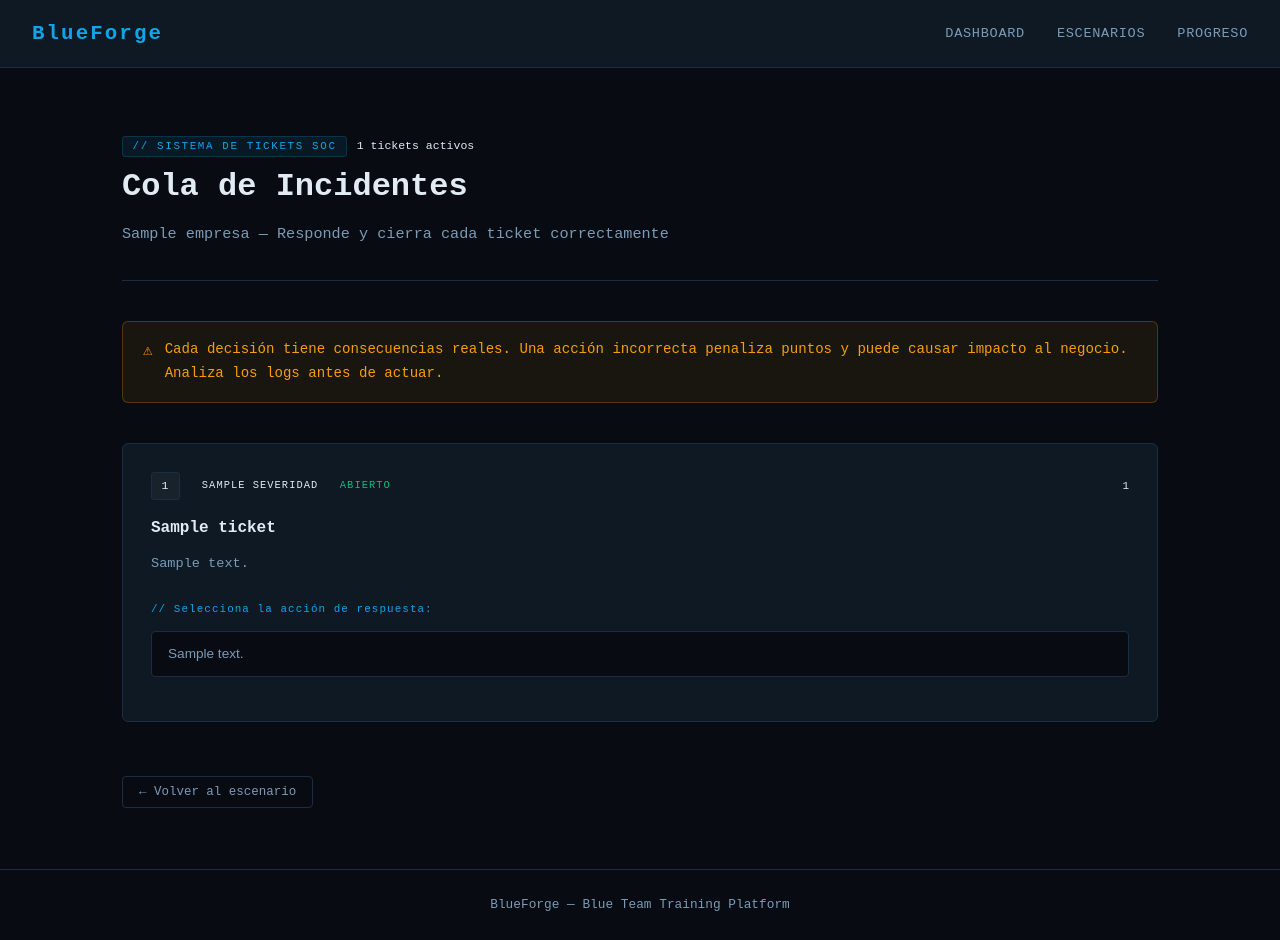
After one commit to mekzzz8/BlueForge, a Flask app: template templates/tickets.html in a window 1280 px wide. The commit adds this page. Run offline with Flask 3, Linux system fonts and the light colour scheme; the template is opened without the code that fills it: most values are stand-ins (such as "Sample title", 1, 10 or a date in 2020); data that the repository does not hold is empty.

Commit message:
feat: SOC ticket system with business impact penalties

```diff
--- a/core/app.py
+++ b/core/app.py
@@ -1,4 +1,4 @@
-from flask import Flask, render_template, jsonify
+from flask import Flask, render_template, jsonify, request, session
 from flask_sqlalchemy import SQLAlchemy
 import os
 
@@ -23,46 +23,118 @@ SCENARIOS = [
         "herramientas": ["Kibana", "Volatility", "Wireshark"],
         "tecnicas_mitre": ["T1566.001", "T1059.001", "T1547.001", "T1486"],
         "objetivos": [
-    {
-        "id": "OBJ-001",
-        "pregunta": "¿Cuál es el nombre del proceso malicioso que inició el ataque?",
-        "categoria": "Threat Hunting",
-        "flag": "svchost_fake.exe",
-        "puntos": 150,
-        "hints": [
-            {"nivel": 1, "coste": 0,   "archivo": "hint-obj001-1.md"},
-            {"nivel": 2, "coste": 50,  "archivo": "hint-obj001-2.md"},
-            {"nivel": 3, "coste": 100, "archivo": "hint-obj001-3.md"}
+            {
+                "id": "OBJ-001",
+                "pregunta": "¿Cuál es el nombre del proceso malicioso que inició el ataque?",
+                "categoria": "Threat Hunting",
+                "flag": "svchost_fake.exe",
+                "puntos": 150,
+                "hints": [
+                    {"nivel": 1, "coste": 0,   "archivo": "hint-obj001-1.md"},
+                    {"nivel": 2, "coste": 50,  "archivo": "hint-obj001-2.md"},
+                    {"nivel": 3, "coste": 100, "archivo": "hint-obj001-3.md"}
+                ]
+            },
+            {
+                "id": "OBJ-002",
+                "pregunta": "¿Qué dirección IP externa contactó el malware durante la fase C2?",
+                "categoria": "Network Forensics",
+                "flag": "185.220.101.47",
+                "puntos": 200,
+                "hints": [
+                    {"nivel": 1, "coste": 0,   "archivo": "hint-obj002-1.md"},
+                    {"nivel": 2, "coste": 50,  "archivo": "hint-obj002-2.md"},
+                    {"nivel": 3, "coste": 100, "archivo": "hint-obj002-3.md"}
+                ]
+            },
+            {
+                "id": "OBJ-003",
+                "pregunta": "¿Qué clave de registro usó el malware para establecer persistencia?",
+                "categoria": "Incident Response",
+                "flag": "HKLM\\SOFTWARE\\Microsoft\\Windows\\CurrentVersion\\Run",
+                "puntos": 250,
+                "hints": [
+                    {"nivel": 1, "coste": 0,   "archivo": "hint-obj003-1.md"},
+                    {"nivel": 2, "coste": 50,  "archivo": "hint-obj003-2.md"},
+                    {"nivel": 3, "coste": 100, "archivo": "hint-obj003-3.md"}
+                ]
+            }
+        ],
+        "tickets": [
+            {
+                "id": "TKT-001",
+                "titulo": "Alerta: Proceso sospechoso detectado en WKSTN-042",
+                "severidad": "alta",
+                "descripcion": "El EDR ha detectado la creación de svchost_fake.exe desde C:\\Users\\Public\\. El proceso estableció conexión saliente a IP externa. Host afectado: WKSTN-042, Usuario: j.martinez.",
+                "acciones": [
+                    {
+                        "id": "A1",
+                        "texto": "Aislar el host WKSTN-042 de la red inmediatamente",
+                        "puntos": 100,
+                        "impacto": 0,
+                        "correcto": True,
+                        "feedback": "Correcto. Aislar el host evita propagación lateral y corta la comunicación C2 sin afectar al negocio."
+                    },
+                    {
+                        "id": "A2",
+                        "texto": "Apagar el servidor de base de datos para contener la amenaza",
+                        "puntos": -200,
+                        "impacto": 200,
+                        "correcto": False,
+                        "feedback": "Incorrecto. Apagar el servidor de BD en horario laboral causa pérdida de datos y paraliza operaciones."
+                    },
+                    {
+                        "id": "A3",
+                        "texto": "Notificar al CISO y abrir proceso formal de Incident Response",
+                        "puntos": 150,
+                        "impacto": 0,
+                        "correcto": True,
+                        "feedback": "Correcto. Escalar al CISO es obligatorio ante un incidente confirmado. Activa el proceso IR formal."
+                    },
+                    {
+                        "id": "A4",
+                        "texto": "Ignorar la alerta — puede ser un falso positivo",
+                        "puntos": -300,
+                        "impacto": 300,
+                        "correcto": False,
+                        "feedback": "Incorrecto. Ignorar una alerta de proceso sospechoso con conexión C2 activa es una negligencia grave."
+                    }
+                ]
+            },
+            {
+                "id": "TKT-002",
+                "titulo": "Alerta: Modificación de clave de registro Run detectada",
+                "severidad": "media",
+                "descripcion": "Sysmon reporta modificación de HKLM\\SOFTWARE\\Microsoft\\Windows\\CurrentVersion\\Run en WKSTN-042. Valor añadido: svchost_update apuntando a C:\\Users\\Public\\.",
+                "acciones": [
+                    {
+                        "id": "B1",
+                        "texto": "Documentar el IOC y añadirlo a las reglas de detección del SIEM",
+                        "puntos": 100,
+                        "impacto": 0,
+                        "correcto": True,
+                        "feedback": "Correcto. Documentar IOCs mejora la detección futura y enriquece la inteligencia de amenazas."
+                    },
+                    {
+                        "id": "B2",
+                        "texto": "Eliminar la clave de registro sin preservar evidencias forenses",
+                        "puntos": -150,
+                        "impacto": 150,
+                        "correcto": False,
+                        "feedback": "Incorrecto. Eliminar evidencias antes de preservarlas destruye la cadena de custodia forense."
+                    },
+                    {
+                        "id": "B3",
+                        "texto": "Realizar volcado de memoria del host antes de cualquier acción",
+                        "puntos": 200,
+                        "impacto": 0,
+                        "correcto": True,
+                        "feedback": "Correcto. El volcado de memoria captura el estado del malware en ejecución — información crítica para el análisis forense."
+                    }
+                ]
+            }
         ]
     },
-    {
-        "id": "OBJ-002",
-        "pregunta": "¿Qué dirección IP externa contactó el malware durante la fase C2?",
-        "categoria": "Network Forensics",
-        "flag": "185.220.101.47",
-        "puntos": 200,
-        "hints": [
-            {"nivel": 1, "coste": 0,   "archivo": "hint-obj002-1.md"},
-            {"nivel": 2, "coste": 50,  "archivo": "hint-obj002-2.md"},
-            {"nivel": 3, "coste": 100, "archivo": "hint-obj002-3.md"}
-        ]
-    },
-    {
-        "id": "OBJ-003",
-        "pregunta": "¿Qué clave de registro usó el malware para establecer persistencia?",
-        "categoria": "Incident Response",
-        "flag": "HKLM\\SOFTWARE\\Microsoft\\Windows\\CurrentVersion\\Run",
-        "puntos": 250,
-        "hints": [
-            {"nivel": 1, "coste": 0,   "archivo": "hint-obj003-1.md"},
-            {"nivel": 2, "coste": 50,  "archivo": "hint-obj003-2.md"},
-            {"nivel": 3, "coste": 100, "archivo": "hint-obj003-3.md"}
-        ]
-    }
-]
-
-    },
-
     {
         "id": "sc-002",
         "nombre": "Operación SilentMove",
@@ -76,9 +148,11 @@ SCENARIOS = [
     }
 ]
 
+
 @app.route('/')
 def dashboard():
     return render_template('dashboard.html', scenarios=SCENARIOS)
+
 
 @app.route('/scenario/<scenario_id>')
 def scenario(scenario_id):
@@ -87,10 +161,9 @@ def scenario(scenario_id):
         return "Escenario no encontrado", 404
     return render_template('scenario.html', scenario=sc)
 
+
 @app.route('/submit/<scenario_id>/<obj_id>', methods=['POST'])
 def submit(scenario_id, obj_id):
-    from flask import request, session
-
     sc = next((s for s in SCENARIOS if s['id'] == scenario_id), None)
     if sc is None:
         return jsonify({"error": "Escenario no encontrado"}), 404
@@ -99,17 +172,11 @@ def submit(scenario_id, obj_id):
     if obj is None:
         return jsonify({"error": "Objetivo no encontrado"}), 404
 
-    # Inicializar progreso en sesión si no existe
     if 'progreso' not in session:
         session['progreso'] = {}
 
-    # Si ya fue resuelto no hacer nada
     if obj_id in session['progreso']:
-        return jsonify({
-            "correcta": True,
-            "mensaje": "Ya resolviste este objetivo.",
-            "puntos": 0
-        })
+        return jsonify({"correcta": True, "mensaje": "Ya resolviste este objetivo.", "puntos": 0})
 
     respuesta = request.form.get('respuesta', '').strip()
     correcta = respuesta == obj['flag']
@@ -127,29 +194,32 @@ def submit(scenario_id, obj_id):
         "puntos": obj['puntos'] if correcta else 0
     })
 
+
 @app.route('/api/progreso')
 def api_progreso():
-    from flask import session
     progreso = session.get('progreso', {})
+    tickets_resueltos = session.get('tickets_resueltos', {})
     total_puntos = sum(v['puntos'] for v in progreso.values())
+    total_puntos += sum(v['puntos'] for v in tickets_resueltos.values())
     return jsonify({
         "objetivos_resueltos": list(progreso.keys()),
+        "tickets_resueltos": tickets_resueltos,
         "total_puntos": total_puntos
     })
+
 
 @app.route('/health')
 def health():
     return jsonify({"status": "online", "platform": "BlueForge"})
 
+
 @app.route('/progress')
 def progress():
     return render_template('progress.html')
 
+
 @app.route('/hint/<scenario_id>/<obj_id>/<int:nivel>', methods=['POST'])
 def get_hint(scenario_id, obj_id, nivel):
-    from flask import session
-    import os
-
     sc = next((s for s in SCENARIOS if s['id'] == scenario_id), None)
     if sc is None:
         return jsonify({"error": "Escenario no encontrado"}), 404
@@ -162,13 +232,11 @@ def get_hint(scenario_id, obj_id, nivel):
     if hint is None:
         return jsonify({"error": "Hint no encontrado"}), 404
 
-    # Inicializar hints en sesión
     if 'hints_usados' not in session:
         session['hints_usados'] = {}
 
     hint_key = f"{obj_id}-nivel{nivel}"
 
-    # Si ya fue usado devolver el contenido sin cobrar
     if hint_key in session['hints_usados']:
         return jsonify({
             "contenido": session['hints_usados'][hint_key],
@@ -176,33 +244,18 @@ def get_hint(scenario_id, obj_id, nivel):
             "ya_usado": True
         })
 
-    # Verificar puntos suficientes para hints de pago
     if hint['coste'] > 0:
-        total_puntos = sum(
-            v['puntos'] for v in session.get('progreso', {}).values()
-        )
+        total_puntos = sum(v['puntos'] for v in session.get('progreso', {}).values())
         hints_gastados = sum(
             h['coste'] for h in session['hints_usados'].values()
             if isinstance(h, dict) and 'coste' in h
         )
         puntos_disponibles = total_puntos - hints_gastados
         if puntos_disponibles < hint['coste']:
-            return jsonify({
-                "error": f"Puntos insuficientes. Necesitas {hint['coste']} pts."
-            }), 403
+            return jsonify({"error": f"Puntos insuficientes. Necesitas {hint['coste']} pts."}), 403
 
-    # Leer el archivo de hint
-    hint_path = os.path.join(
-        '..', 'scenarios', scenario_id + '-ransomware',
-        'hints', hint['archivo']
-    )
-
-    # Ruta absoluta desde la raíz del proyecto
     base_dir = os.path.dirname(os.path.dirname(os.path.abspath(__file__)))
-    hint_path = os.path.join(
-        base_dir, 'scenarios', 'sc-001-ransomware',
-        'hints', hint['archivo']
-    )
+    hint_path = os.path.join(base_dir, 'scenarios', 'sc-001-ransomware', 'hints', hint['archivo'])
 
     try:
         with open(hint_path, 'r', encoding='utf-8') as f:
@@ -210,7 +263,6 @@ def get_hint(scenario_id, obj_id, nivel):
     except FileNotFoundError:
         return jsonify({"error": "Archivo de hint no encontrado"}), 404
 
-    # Guardar en sesión
     session['hints_usados'][hint_key] = contenido
     session.modified = True
 
@@ -220,6 +272,7 @@ def get_hint(scenario_id, obj_id, nivel):
         "nivel": nivel,
         "ya_usado": False
     })
+
 
 @app.route('/logs/<scenario_id>')
 def ver_logs(scenario_id):
@@ -235,5 +288,51 @@ def ver_logs(scenario_id):
 
     return render_template('logs.html', eventos=eventos, scenario_id=scenario_id)
 
+
+@app.route('/tickets/<scenario_id>')
+def tickets(scenario_id):
+    sc = next((s for s in SCENARIOS if s['id'] == scenario_id), None)
+    if sc is None:
+        return "Escenario no encontrado", 404
+    return render_template('tickets.html', scenario=sc, tickets=sc.get('tickets', []))
+
+
+@app.route('/ticket/accion/<scenario_id>/<ticket_id>/<accion_id>', methods=['POST'])
+def ticket_accion(scenario_id, ticket_id, accion_id):
+    sc = next((s for s in SCENARIOS if s['id'] == scenario_id), None)
+    if sc is None:
+        return jsonify({"error": "Escenario no encontrado"}), 404
+
+    ticket = next((t for t in sc.get('tickets', []) if t['id'] == ticket_id), None)
+    if ticket is None:
+        return jsonify({"error": "Ticket no encontrado"}), 404
+
+    accion = next((a for a in ticket['acciones'] if a['id'] == accion_id), None)
+    if accion is None:
+        return jsonify({"error": "Accion no encontrada"}), 404
+
+    if 'tickets_resueltos' not in session:
+        session['tickets_resueltos'] = {}
+
+    ticket_key = f"{scenario_id}-{ticket_id}"
+    if ticket_key in session['tickets_resueltos']:
+        return jsonify({"error": "Ticket ya cerrado", "ya_resuelto": True})
+
+    session['tickets_resueltos'][ticket_key] = {
+        "accion_id": accion_id,
+        "correcto": accion['correcto'],
+        "puntos": accion['puntos']
+    }
+    session.modified = True
+
+    return jsonify({
+        "correcto": accion['correcto'],
+        "feedback": accion['feedback'],
+        "puntos": accion['puntos'],
+        "impacto": accion['impacto']
+    })
+
+
+
 if __name__ == '__main__':
     app.run(debug=True, host='0.0.0.0', port=5001)
--- a/static/css/style.css
+++ b/static/css/style.css
@@ -841,3 +841,208 @@ footer {
     background: rgba(14,165,233,0.1);
     border-color: var(--blue);
 }
+
+/* ── TICKETS ── */
+.tickets-header {
+    padding-bottom: 2rem;
+    border-bottom: 1px solid var(--border);
+}
+
+.tickets-header h1 {
+    font-size: 2rem;
+    color: var(--text);
+    margin-bottom: 0.5rem;
+}
+
+.alert-box {
+    display: flex;
+    gap: 0.75rem;
+    align-items: flex-start;
+    background: rgba(245,158,11,0.07);
+    border: 1px solid rgba(245,158,11,0.25);
+    border-radius: 6px;
+    padding: 1rem 1.25rem;
+    font-size: 0.88rem;
+    color: var(--amber);
+    line-height: 1.7;
+}
+
+.alert-icon { flex-shrink: 0; font-size: 1rem; }
+
+.tickets-list {
+    display: flex;
+    flex-direction: column;
+    gap: 1.5rem;
+}
+
+.ticket-card {
+    background: var(--panel);
+    border: 1px solid var(--border);
+    border-radius: 6px;
+    padding: 1.75rem;
+    transition: border-color 0.2s;
+}
+
+.ticket-card:hover { border-color: var(--border2); }
+
+.ticket-header {
+    display: flex;
+    justify-content: space-between;
+    align-items: center;
+    margin-bottom: 1rem;
+}
+
+.ticket-left {
+    display: flex;
+    align-items: center;
+    gap: 0.75rem;
+}
+
+.ticket-id {
+    font-family: 'Courier New', monospace;
+    font-size: 0.72rem;
+    color: var(--text3);
+    letter-spacing: 0.1em;
+    background: rgba(255,255,255,0.04);
+    padding: 0.2rem 0.6rem;
+    border-radius: 3px;
+    border: 1px solid var(--border);
+}
+
+.ticket-severidad {
+    font-family: 'Courier New', monospace;
+    font-size: 0.65rem;
+    padding: 0.2rem 0.6rem;
+    border-radius: 3px;
+    letter-spacing: 0.1em;
+}
+
+.sev-alta {
+    background: rgba(239,68,68,0.1);
+    color: var(--red);
+    border: 1px solid rgba(239,68,68,0.25);
+}
+
+.sev-media {
+    background: rgba(245,158,11,0.1);
+    color: var(--amber);
+    border: 1px solid rgba(245,158,11,0.25);
+}
+
+.sev-baja {
+    background: rgba(16,185,129,0.1);
+    color: var(--green);
+    border: 1px solid rgba(16,185,129,0.25);
+}
+
+.ticket-estado {
+    font-family: 'Courier New', monospace;
+    font-size: 0.65rem;
+    color: var(--green);
+    letter-spacing: 0.1em;
+}
+
+.estado-cerrado { color: var(--text3); }
+
+.ticket-scenario {
+    font-family: 'Courier New', monospace;
+    font-size: 0.68rem;
+    color: var(--text3);
+}
+
+.ticket-titulo {
+    font-size: 1rem;
+    font-weight: 600;
+    color: var(--text);
+    margin-bottom: 0.75rem;
+    line-height: 1.5;
+}
+
+.ticket-desc {
+    font-size: 0.85rem;
+    color: var(--text2);
+    line-height: 1.8;
+    margin-bottom: 1.5rem;
+}
+
+.ticket-acciones {
+    margin-bottom: 1rem;
+}
+
+.acciones-label {
+    font-family: 'Courier New', monospace;
+    font-size: 0.68rem;
+    color: var(--blue);
+    letter-spacing: 0.1em;
+    margin-bottom: 0.75rem;
+}
+
+.acciones-list {
+    display: flex;
+    flex-direction: column;
+    gap: 0.5rem;
+}
+
+.accion-btn {
+    background: var(--bg);
+    border: 1px solid var(--border);
+    border-radius: 4px;
+    padding: 0.75rem 1rem;
+    color: var(--text2);
+    font-size: 0.85rem;
+    text-align: left;
+    cursor: pointer;
+    transition: all 0.2s;
+    line-height: 1.5;
+}
+
+.accion-btn:hover:not(:disabled) {
+    border-color: var(--blue);
+    color: var(--text);
+    background: rgba(14,165,233,0.04);
+}
+
+.accion-btn:disabled { cursor: not-allowed; opacity: 0.5; }
+
+.accion-correcta {
+    border-color: var(--green) !important;
+    background: rgba(16,185,129,0.08) !important;
+    color: var(--green) !important;
+    opacity: 1 !important;
+}
+
+.accion-incorrecta {
+    border-color: var(--red) !important;
+    background: rgba(239,68,68,0.08) !important;
+    color: var(--red) !important;
+    opacity: 1 !important;
+}
+
+.ticket-feedback {
+    font-size: 0.85rem;
+    line-height: 1.7;
+    padding: 0.75rem 1rem;
+    border-radius: 4px;
+    display: none;
+}
+
+.feedback-correcto {
+    display: block;
+    background: rgba(16,185,129,0.08);
+    border: 1px solid rgba(16,185,129,0.25);
+    color: var(--green);
+}
+
+.feedback-incorrecto {
+    display: block;
+    background: rgba(239,68,68,0.08);
+    border: 1px solid rgba(239,68,68,0.25);
+    color: var(--red);
+}
+
+.feedback-info {
+    display: block;
+    background: rgba(14,165,233,0.08);
+    border: 1px solid rgba(14,165,233,0.25);
+    color: var(--blue);
+}
--- /dev/null
+++ b/templates/tickets.html
@@ -0,0 +1,116 @@
+{% extends 'base.html' %}
+
+{% block title %}Tickets — {{ scenario.nombre }}{% endblock %}
+
+{% block content %}
+
+<div class="tickets-header">
+    <div class="tickets-meta">
+        <span class="logs-badge">// SISTEMA DE TICKETS SOC</span>
+        <span class="logs-count">{{ tickets | length }} tickets activos</span>
+    </div>
+    <h1>Cola de Incidentes</h1>
+    <p class="subtitle">{{ scenario.empresa }} — Responde y cierra cada ticket correctamente</p>
+</div>
+
+<div class="alert-box">
+    <span class="alert-icon">⚠</span>
+    <span>Cada decisión tiene consecuencias reales. Una acción incorrecta penaliza puntos y puede causar impacto al negocio. Analiza los logs antes de actuar.</span>
+</div>
+
+<div class="tickets-list">
+    {% for ticket in tickets %}
+    <div class="ticket-card" id="tkt-{{ ticket.id }}">
+        <div class="ticket-header">
+            <div class="ticket-left">
+                <span class="ticket-id">{{ ticket.id }}</span>
+                <span class="ticket-severidad sev-{{ ticket.severidad }}">{{ ticket.severidad | upper }}</span>
+                <span class="ticket-estado" id="estado-{{ ticket.id }}">ABIERTO</span>
+            </div>
+            <div class="ticket-right">
+                <span class="ticket-scenario">{{ scenario.id | upper }}</span>
+            </div>
+        </div>
+
+        <h3 class="ticket-titulo">{{ ticket.titulo }}</h3>
+        <p class="ticket-desc">{{ ticket.descripcion }}</p>
+
+        <div class="ticket-acciones">
+            <div class="acciones-label">// Selecciona la acción de respuesta:</div>
+            <div class="acciones-list">
+                {% for accion in ticket.acciones %}
+                <button
+                    class="accion-btn"
+                    id="abtn-{{ ticket.id }}-{{ accion.id }}"
+                    onclick="tomarAccion('{{ scenario.id }}', '{{ ticket.id }}', '{{ accion.id }}')">
+                    {{ accion.texto }}
+                </button>
+                {% endfor %}
+            </div>
+        </div>
+
+        <div class="ticket-feedback" id="feedback-{{ ticket.id }}"></div>
+    </div>
+    {% endfor %}
+</div>
+
+<div class="logs-back">
+    <a href="/scenario/{{ scenario.id }}" class="btn-back">← Volver al escenario</a>
+</div>
+
+<script>
+function tomarAccion(scenarioId, ticketId, accionId) {
+    const feedback = document.getElementById('feedback-' + ticketId);
+    const estado = document.getElementById('estado-' + ticketId);
+    const botones = document.querySelectorAll(`[id^="abtn-${ticketId}"]`);
+
+    fetch(`/ticket/accion/${scenarioId}/${ticketId}/${accionId}`, {
+        method: 'POST'
+    })
+    .then(r => r.json())
+    .then(data => {
+        if (data.ya_resuelto) {
+            feedback.textContent = 'Este ticket ya fue cerrado.';
+            feedback.className = 'ticket-feedback feedback-info';
+            return;
+        }
+
+        botones.forEach(btn => btn.disabled = true);
+        document.getElementById(`abtn-${ticketId}-${accionId}`).classList.add(
+            data.correcto ? 'accion-correcta' : 'accion-incorrecta'
+        );
+
+        estado.textContent = 'CERRADO';
+        estado.classList.add('estado-cerrado');
+
+        let msg = data.feedback;
+        if (data.puntos > 0) msg += ` | +${data.puntos} pts`;
+        if (data.puntos < 0) msg += ` | ${data.puntos} pts (penalización)`;
+        if (data.impacto > 0) msg += ` | Impacto al negocio: -${data.impacto} pts`;
+
+        feedback.textContent = msg;
+        feedback.className = 'ticket-feedback ' + (data.correcto ? 'feedback-correcto' : 'feedback-incorrecto');
+    });
+}
+
+// Restaurar tickets ya resueltos al cargar
+fetch('/api/progreso')
+    .then(r => r.json())
+    .then(data => {
+        if (data.tickets_resueltos) {
+            Object.keys(data.tickets_resueltos).forEach(key => {
+                const parts = key.split('-');
+                const ticketId = parts[1] + '-' + parts[2];
+                const estado = document.getElementById('estado-' + ticketId);
+                if (estado) {
+                    estado.textContent = 'CERRADO';
+                    estado.classList.add('estado-cerrado');
+                    const botones = document.querySelectorAll(`[id^="abtn-${ticketId}"]`);
+                    botones.forEach(btn => btn.disabled = true);
+                }
+            });
+        }
+    });
+</script>
+
+{% endblock %}
```
Also changed, not shown: core/init_db.py (+11 -0 lines), templates/scenario.html (+10 -29 lines).
